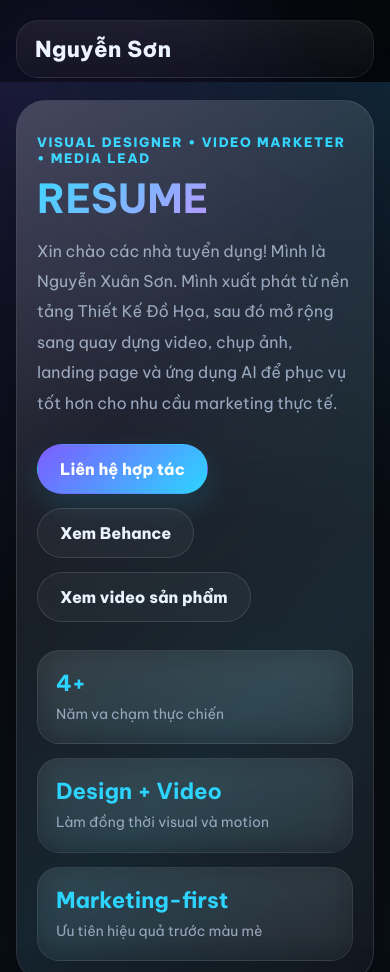
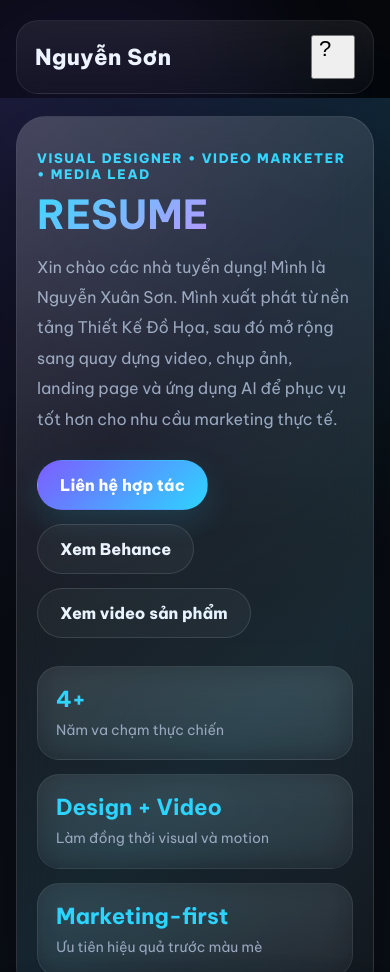
Before and after one commit to ngnxsn/portfolio-old, a plain HTML site: page index.html in a window 390 px wide. Shown: the top 972 px of the page. Drawn offline with Linux system fonts and the light colour scheme.

Commit message:
Wire mobile nav toggle markup

```diff
--- a/index.html
+++ b/index.html
@@ -28,6 +28,7 @@
   <div class="site-nav-wrap">
     <div class="container nav glass-lite">
       <div class="logo" id="logoName">Nguyễn Sơn</div>
+      <button class="nav-toggle" id="navToggle" type="button" aria-expanded="false" aria-controls="navLinks">?</button>
       <div class="nav-links">
         <a href="#about">About</a>
         <a href="#strength">Strength</a>
```
